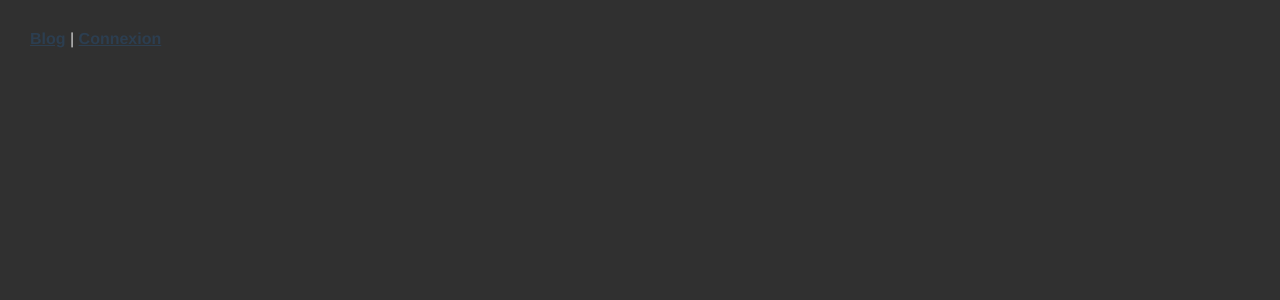
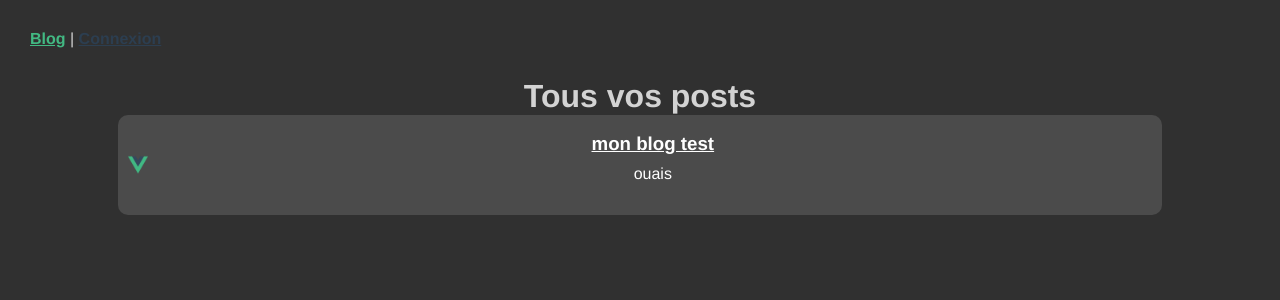
Before and after one commit to IIM-Creative-Technology/vuejs-FiveTTTTT, a Vue app: page /#/blog in a window 1280 px wide. Before the commit this address had no page. Shown: the top 300 px of the page. Built offline with nearby package versions, Linux system fonts and the light colour scheme.

Commit message:
route show post done

```diff
--- a/src/components/Blog.vue
+++ b/src/components/Blog.vue
@@ -1,22 +1,24 @@
 <template>
-  <div id="blog" v-if="isNaN($route.params.titre - du - post)">
-    wsh {{ $route.params.titre - du - post }} wsh
+  <div id="blog">
+    <h1>Tous vos posts</h1>
     <ul id="myBlogs">
       <li v-for="(blog, index) in blogs" :key="(blog, index)">
+        <router-link
+          v-bind:to="'/Blog/' + blog.title"
+          v-on:click="goToPost(index)"
+        >
           <div v-bind:id="'nouvBlog' + index" class="nouvBlog">
             <img
               src="./../assets/logo.png"
               alt=""
               style="width: 20px; height: 20px"
             />
-          <router-link v-bind:to="'/Blog/' + blog.metaTitle"
-            >go to {{ blog.title }}</router-link
-          >
             <div v-on:click="showArticle(index)">
               <h3>{{ blog.title }}</h3>
               <p>{{ blog.metaDescription }}</p>
             </div>
           </div>
+        </router-link>
       </li>
     </ul>
     <div id="theArticle" style="display: none">
@@ -40,29 +42,10 @@
       </div>
     </div>
     <br />
+    <router-view />
   </div>
-  <div id="blogS" v-if="!isNaN($route.params.titre - du - post)">
-    <div id="post">
-      <img
-        src="./../assets/logo.png"
-        alt=""
-        style="width: 200px; height: 200px"
-      />
-      <h2 id="theArticleTitle"></h2>
-      <p id="theArticleContent"></p>
-      <div id="extraInfos">
-        <p id="theArticleDate"></p>
-        <div id="signature">
-          <img
-            src="./../assets/logo.png"
-            alt=""
-            style="width: 30px; height: 30px"
-          />
-          <p id="theArticleUser"></p>
-        </div>
-      </div>
-    </div>
-  </div>
+
+  <!-- </router-view> -->
 </template>
 
 <script>
@@ -70,6 +53,13 @@ export default {
   name: "Blog",
   props: ["blogs"],
   methods: {
+    goToPost(index) {
+      console.log("index " + index);
+
+      this.$emit("goToPost", {
+        index: index,
+      });
+    },
     showArticle(index) {
       let menu = document.getElementById("myBlogs");
       let article = document.getElementById("theArticle");
@@ -89,6 +79,7 @@ export default {
     },
   },
 };
+// this.showArticle(1)
 </script>
 
 <style>
@@ -107,6 +98,10 @@ export default {
 #blog #myBlogs .nouvBlog div {
   width: 65%;
 }
+#myBlogs a{
+  text-decoration: none;
+  color: white;
+}
 #theArticleContent {
   width: 80%;
   margin: auto;
--- a/src/components/Post.vue
+++ b/src/components/Post.vue
@@ -5,27 +5,32 @@
       alt=""
       style="width: 200px; height: 200px"
     />
-      <h2 id="theArticleTitle"></h2>
-      <p id="theArticleContent"></p>
+    <h2 id="theArticleTitle">{{ $route.params.titreDuPost }}</h2>
+    <div v-for="(blog, index) in blogs" :key="(blog, index)">
+      <div v-if="blog.title==$route.params.titreDuPost">
+        <p id="theArticleContent">{{blog.content}}</p>
         <div id="extraInfos">
-        <p id="theArticleDate"></p>
+          <p id="theArticleDate">{{blog.date}}</p>
           <div id="signature">
             <img
               src="./../assets/logo.png"
               alt=""
               style="width: 30px; height: 30px"
             />
-          <p id="theArticleUser"></p>
+            <p id="theArticleUser">{{blog.user}}</p>
           </div>
         </div>
+      </div>
+    </div>
+    <router-view @goToPost="showInfos" />
   </div>
 </template>
 
 <script>
 // import { defineComponent } from '@vue/composition-api'
-
+// this.showInfos("content");
 export default {
   props: ["blogs"],
 
-}
+};
 </script>
--- a/src/router/index.js
+++ b/src/router/index.js
@@ -2,6 +2,7 @@ import { createRouter, createWebHashHistory } from 'vue-router'
 import Home from '../views/Home.vue'
 import Admin from '../components/Admin.vue'
 import Blog from '../components/Blog.vue'
+import Post from '../components/Post.vue'
 import Login from '../components/Login.vue'
 
 const routes = [
@@ -21,9 +22,9 @@ const routes = [
     component: Blog
   },
   {
-    path: '/Blog/:titre-du-post',
-    name: 'Blog',
-    component: Blog
+    path: '/Blog/:titreDuPost',
+    name: 'Post',
+    component: Post
   },
   {
     path: '/login',
```
Lines whose indentation alone changed are shown as unchanged.
